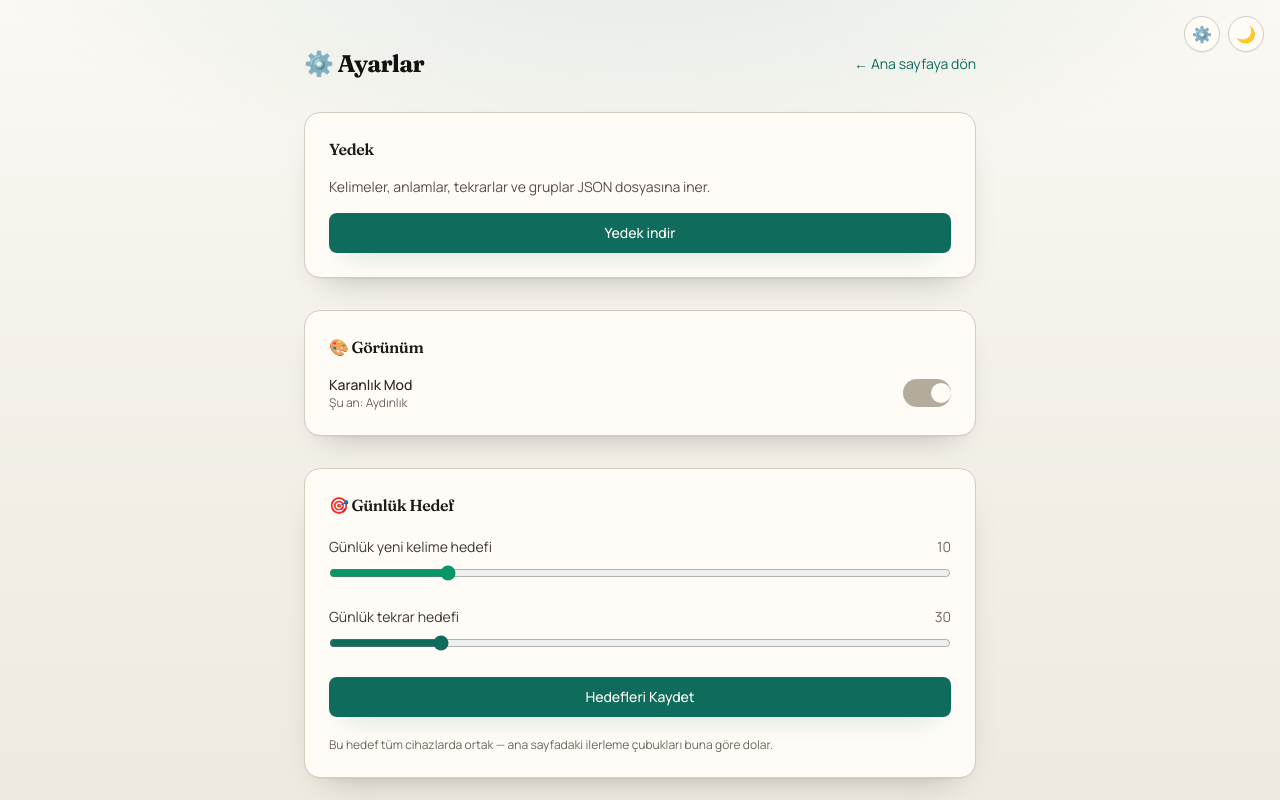
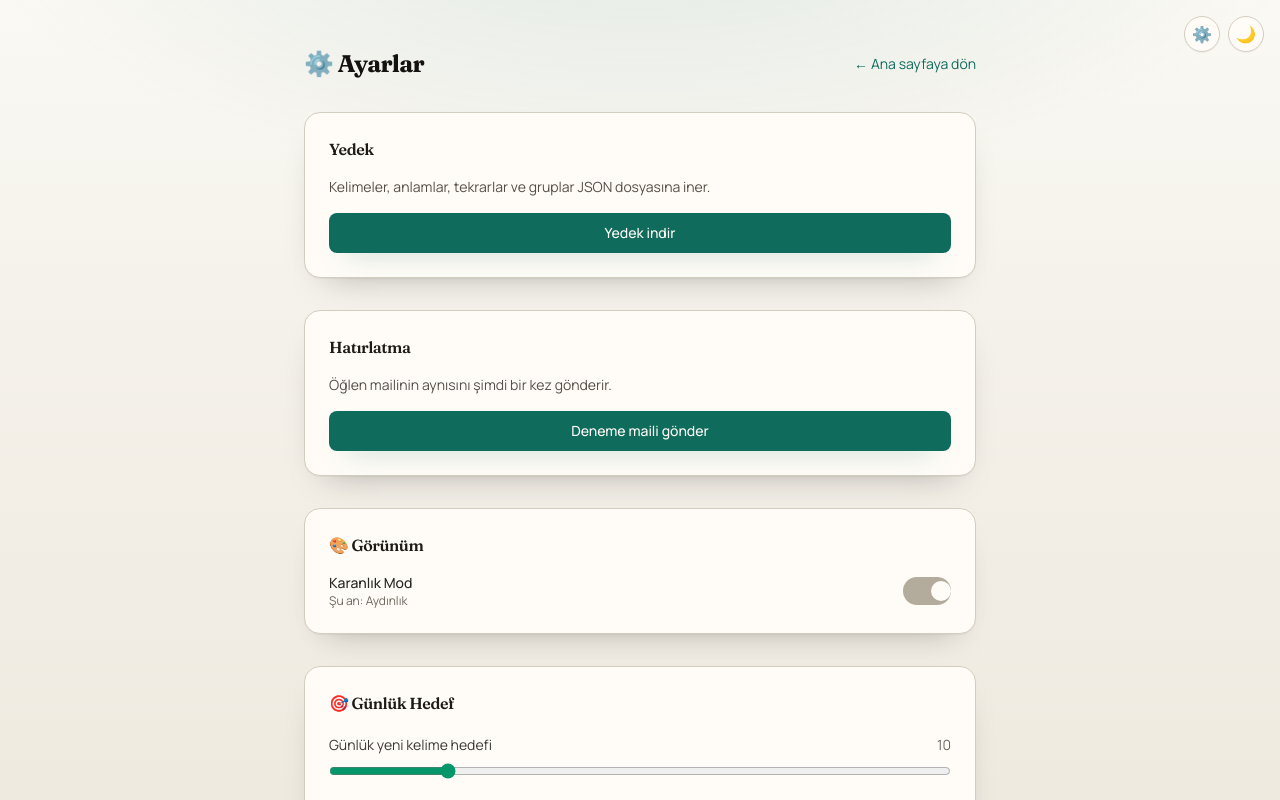
Before and after one commit to demirogluali4017-design/quizanki, a Next.js app: page /settings in a window 1280 px wide. Shown: the top 800 px of the page. Built offline with nearby package versions, Linux system fonts and the light colour scheme; no server answers; the database is empty.

Commit message:
Add a settings button that sends one test reminder
The signed-in owner can trigger the noon letter immediately instead of waiting for the cron.

```diff
--- a/app/api/send-reminder/route.ts
+++ b/app/api/send-reminder/route.ts
@@ -1,6 +1,7 @@
 import { NextRequest, NextResponse } from "next/server";
 import { createServiceRoleClient } from "@/lib/supabase";
 import { buildDailyPackage } from "@/lib/studyEngine";
+import { requireUser } from "@/lib/require-user";
 import { Flashcard } from "@/types";
 
 export const runtime = "nodejs";
@@ -106,6 +107,41 @@ export async function GET(request: NextRequest) {
     const message = err instanceof Error ? err.message : "Bilinmeyen hata";
     console.error("send-reminder hata:", err);
     return NextResponse.json({ error: "Hatırlatıcı gönderilemedi.", details: message }, { status: 500 });
+  }
+}
+
+export async function POST() {
+  const auth = await requireUser();
+  if (auth.response) return auth.response;
+
+  const resendKey = process.env.RESEND_API_KEY;
+  const emailTo = process.env.REMINDER_EMAIL_TO;
+  const emailFrom = process.env.REMINDER_EMAIL_FROM;
+  if (!resendKey || !emailTo || !emailFrom) {
+    return NextResponse.json(
+      { error: "E-posta ayarı eksik. RESEND_API_KEY, REMINDER_EMAIL_FROM ve REMINDER_EMAIL_TO gerekli." },
+      { status: 500 }
+    );
+  }
+
+  try {
+    const supabaseAdmin = createServiceRoleClient();
+    const { data, error } = await supabaseAdmin.from("flashcards").select("*");
+    if (error || !data) {
+      return NextResponse.json({ error: "Kelimeler okunamadı.", details: error?.message }, { status: 500 });
+    }
+    const email = buildEmail(buildDailyPackage(data as Flashcard[]), "noon");
+    await sendEmail({
+      apiKey: resendKey,
+      from: emailFrom,
+      to: emailTo,
+      subject: `Deneme: ${email.subject}`,
+      text: email.text,
+    });
+    return NextResponse.json({ sent: true, to: emailTo });
+  } catch (err) {
+    const message = err instanceof Error ? err.message : "Bilinmeyen hata";
+    return NextResponse.json({ error: message }, { status: 500 });
   }
 }
 
--- a/app/settings/page.tsx
+++ b/app/settings/page.tsx
@@ -19,6 +19,8 @@ export default function SettingsPage() {
   const [savingGoals, setSavingGoals] = useState(false);
   const [exporting, setExporting] = useState(false);
   const [exportNote, setExportNote] = useState<string | null>(null);
+  const [testingMail, setTestingMail] = useState(false);
+  const [mailNote, setMailNote] = useState<string | null>(null);
 
   useEffect(() => {
     const s = getTTSSettings();
@@ -97,6 +99,24 @@ export default function SettingsPage() {
     setSavingGoals(false);
   }
 
+  async function sendTestMail() {
+    setTestingMail(true);
+    setMailNote(null);
+    try {
+      const res = await fetch("/api/send-reminder", { method: "POST" });
+      const data = await res.json().catch(() => ({}));
+      if (!res.ok) {
+        setMailNote(data.error || "Deneme maili gidemedi.");
+        return;
+      }
+      setMailNote(`Gönderildi: ${data.to}. Gelen kutusuna ve spam klasörüne bak.`);
+    } catch {
+      setMailNote("Deneme maili gidemedi.");
+    } finally {
+      setTestingMail(false);
+    }
+  }
+
   function updateRate(value: number) {
     setRate(value);
     setTTSSettings(value, pitch);
@@ -140,6 +160,21 @@ export default function SettingsPage() {
             {exporting ? "Hazırlanıyor..." : "Yedek indir"}
           </button>
           {exportNote && <p className="text-xs text-slate-400 dark:text-slate-500">{exportNote}</p>}
+        </section>
+
+        <section className="rounded-2xl bg-white dark:bg-slate-800 border border-slate-200 dark:border-slate-700 shadow-sm p-6 space-y-4">
+          <h2 className="font-semibold text-slate-800 dark:text-slate-100">Hatırlatma</h2>
+          <p className="text-sm text-slate-500 dark:text-slate-400">
+            Öğlen mailinin aynısını şimdi bir kez gönderir.
+          </p>
+          <button
+            onClick={sendTestMail}
+            disabled={testingMail}
+            className="w-full rounded-lg bg-indigo-600 text-white font-medium py-2.5 hover:bg-indigo-700 transition-colors text-sm disabled:opacity-60"
+          >
+            {testingMail ? "Gönderiliyor..." : "Deneme maili gönder"}
+          </button>
+          {mailNote && <p className="text-xs text-slate-400 dark:text-slate-500">{mailNote}</p>}
         </section>
 
         {/* Görünüm */}
```
